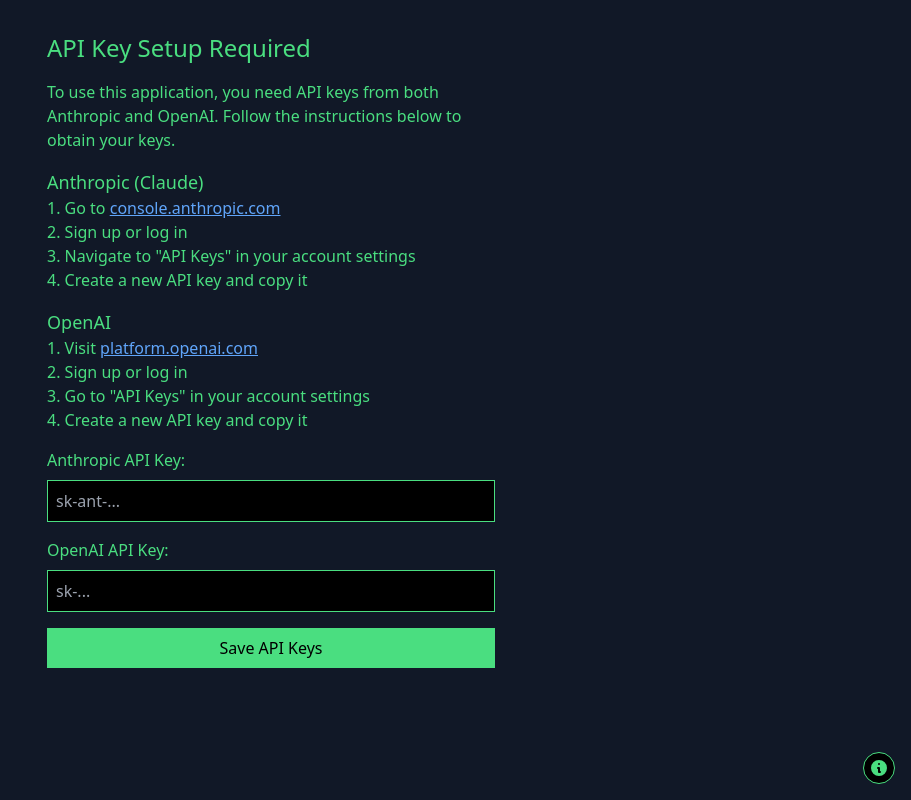
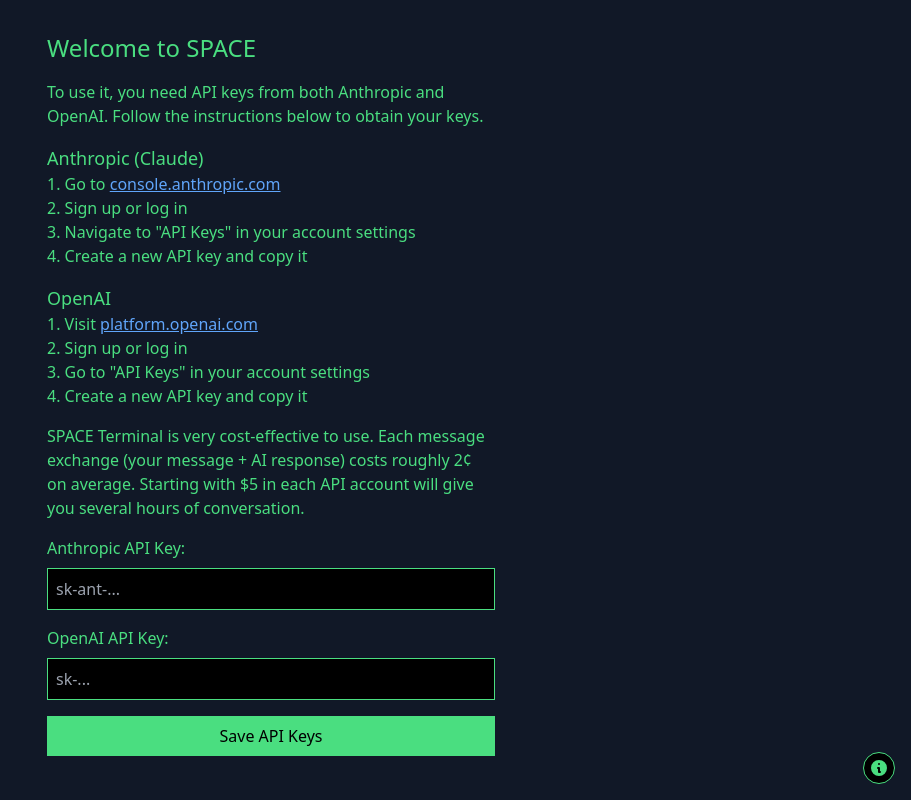
Before and after one commit to andrewblevins/space, a React (Vite) app: page / in a window 1280 px wide. Shown: the whole page, without its empty margins (369-1280 px from the left). Built offline with nearby package versions, Linux system fonts and the light colour scheme; the HTML template or start-up script is replaced by a standard one.

Commit message:
Make intro friendlier

```diff
--- a/src/components/ApiKeySetup.jsx
+++ b/src/components/ApiKeySetup.jsx
@@ -66,7 +66,7 @@
   return (
     <div className="min-h-screen bg-gray-900 text-green-400 p-8">
       <div className="max-w-md mx-auto">
-        <h1 className="text-2xl mb-4">API Key Setup Required</h1>
+        <h1 className="text-2xl mb-4">Welcome to SPACE</h1>
 
         {error && (
           <div className="bg-red-900/50 border border-red-400 text-red-400 p-4 mb-4 rounded">
@@ -75,7 +75,7 @@
         )}
 
         <p className="mb-4">
-          To use this application, you need API keys from both Anthropic and OpenAI. Follow the instructions below to obtain your keys.
+          To use it, you need API keys from both Anthropic and OpenAI. Follow the instructions below to obtain your keys.
         </p>
         <div className="mb-4">
           <h2 className="text-lg">Anthropic (Claude)</h2>
@@ -95,6 +95,10 @@
             <li>Create a new API key and copy it</li>
           </ol>
         </div>
+
+        <p className="mb-4">
+          SPACE Terminal is very cost-effective to use. Each message exchange (your message + AI response) costs roughly 2¢ on average. Starting with $5 in each API account will give you several hours of conversation.
+        </p>
 
         <form onSubmit={handleSubmit} className="space-y-4">
           <div>
```
